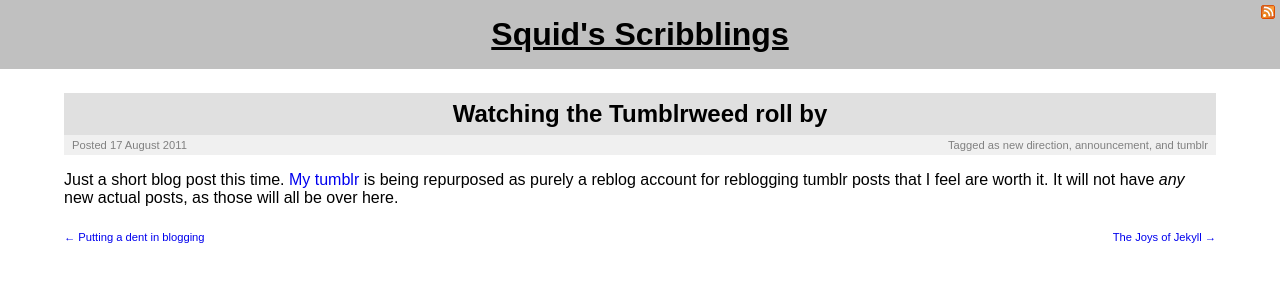
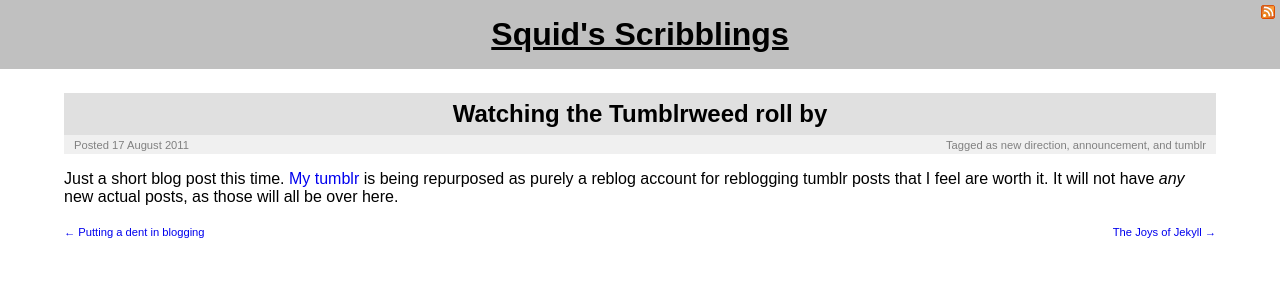
Before and after one commit to rjgraffham/psquid.net, a Jekyll site: the page built from _posts/2011-08-17-watching-the-tumblrweed-roll-by.markdown, in a window 1280 px wide. Shown: the top 300 px of the page. Built offline with Jekyll 4.4.1, drawn with Linux system fonts in a browser that asks for light colours.

Commit message:
Rest of conversions done. No more hard-coded px sizes for anything but images which are genuinely that px size.

```diff
--- a/css/clean_ink.css
+++ b/css/clean_ink.css
@@ -7,6 +7,7 @@
 body {
   overflow-y: scroll;
   font-family: sans-serif;
+  font-size: 1em;
 }
 
 body, html {
@@ -86,7 +87,7 @@
 .post-meta {
   background: rgb(240, 240, 240);
   width: 100%;
-  padding: 4px 0px 4px;
+  padding: 0.3em;
   margin: 0;
   overflow: auto;
   font-size: 0.7em;
@@ -94,22 +95,22 @@
 
 .post-meta .date {
   float: left;
-  margin-left: 8px;
+  margin-left: 0.6em;
 }
 
 .post-meta .tags {
   float: right;
-  margin-right: 8px;
+  margin-right: 0.6em;
 }
 
 nav {
   overflow: auto;
-  margin-top: 24px;
+  margin-top: 1.8em;
   font-size: 0.7em;
 }
 
 nav .newer {
-  padding-left: 24px;
+  padding-left: 1.8em;
   float: right;
 }
 
```
